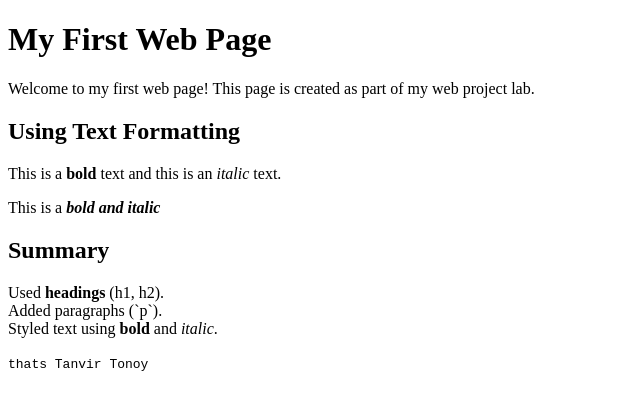
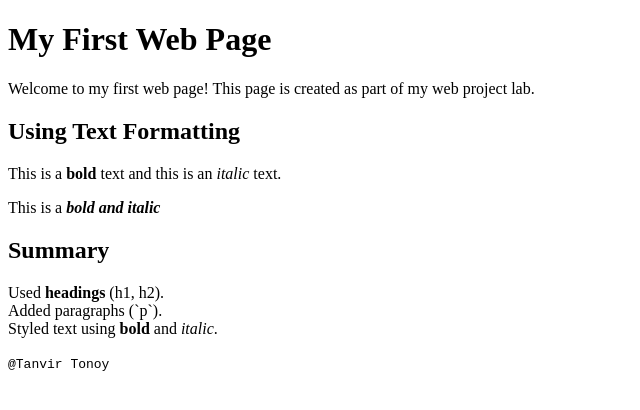
Before and after one commit to 105699937/Web-Technology-Project-Week01-lab, a plain HTML site: page index.html in a window 1280 px wide. Shown: the full height of the page, 0-640 px from the left. Drawn offline with Linux system fonts and the light colour scheme.

Commit message:
all fixed

```diff
--- a/index.html
+++ b/index.html
@@ -23,6 +23,6 @@
    Added paragraphs (`p`).<br>
    Styled text using <strong>bold</strong> and <em>italic</em>.<br>
 </p>
-<code>thats Tanvir Tonoy</code>
+<code>@Tanvir Tonoy</code>
 </body>
 </html>
```
